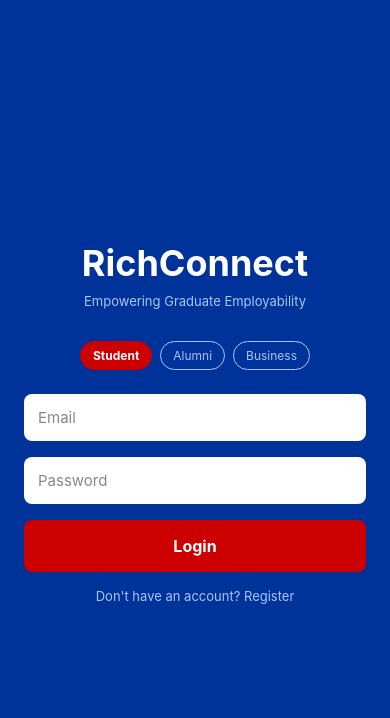
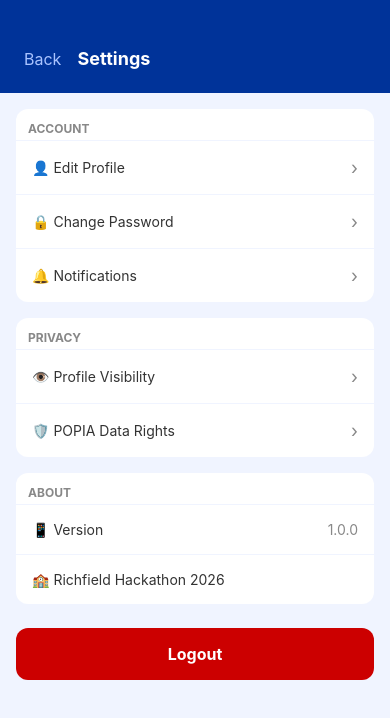
Before and after one commit to 24NgoashengMartin/RichConnect, a React Native app: screen /Settings in a window 390 px wide. Shown: the top 718 px of the page. Built offline with nearby package versions, Linux system fonts and the light colour scheme.

Commit message:
Settings screen, logout, notifications bell, settings icon

```diff
--- a/App.js
+++ b/App.js
@@ -18,6 +18,7 @@ import MessagingScreen from './screens/MessagingScreen';
 import NotificationsScreen from './screens/NotificationsScreen';
 import AlumniVerification from './screens/AlumniVerification';
 import FeedScreen from './screens/FeedScreen';
+import SettingsScreen from './screens/SettingsScreen';
 
 const Stack = createStackNavigator();
 
@@ -42,7 +43,7 @@ function App() {
         <Stack.Screen name="Notifications" component={NotificationsScreen} />
         <Stack.Screen name="AlumniVerification" component={AlumniVerification} />
         <Stack.Screen name="Feed" component={FeedScreen} />
-
+        <Stack.Screen name="Settings" component={SettingsScreen} />
       </Stack.Navigator>
     </NavigationContainer>
   );
--- /dev/null
+++ b/screens/SettingsScreen.js
@@ -0,0 +1,84 @@
+import React from 'react';
+import { View, Text, StyleSheet, TouchableOpacity, Alert } from 'react-native';
+import { signOut } from 'firebase/auth';
+import { auth } from '../firebase';
+
+export default function SettingsScreen({ navigation }) {
+  const handleLogout = async () => {
+    Alert.alert('Logout', 'Are you sure you want to logout?', [
+      { text: 'Cancel', style: 'cancel' },
+      {
+        text: 'Logout', style: 'destructive', onPress: async () => {
+          await signOut(auth);
+          navigation.reset({ index: 0, routes: [{ name: 'Login' }] });
+        }
+      }
+    ]);
+  };
+
+  return (
+    <View style={styles.container}>
+      <View style={styles.header}>
+        <TouchableOpacity onPress={() => navigation.goBack()}><Text style={styles.back}>Back</Text></TouchableOpacity>
+        <Text style={styles.headerTitle}>Settings</Text>
+      </View>
+      <View style={styles.content}>
+        <View style={styles.section}>
+          <Text style={styles.sectionTitle}>Account</Text>
+          <TouchableOpacity style={styles.menuItem}>
+            <Text style={styles.menuText}>👤 Edit Profile</Text>
+            <Text style={styles.arrow}>›</Text>
+          </TouchableOpacity>
+          <TouchableOpacity style={styles.menuItem}>
+            <Text style={styles.menuText}>🔒 Change Password</Text>
+            <Text style={styles.arrow}>›</Text>
+          </TouchableOpacity>
+          <TouchableOpacity style={styles.menuItem}>
+            <Text style={styles.menuText}>🔔 Notifications</Text>
+            <Text style={styles.arrow}>›</Text>
+          </TouchableOpacity>
+        </View>
+        <View style={styles.section}>
+          <Text style={styles.sectionTitle}>Privacy</Text>
+          <TouchableOpacity style={styles.menuItem}>
+            <Text style={styles.menuText}>👁️ Profile Visibility</Text>
+            <Text style={styles.arrow}>›</Text>
+          </TouchableOpacity>
+          <TouchableOpacity style={styles.menuItem}>
+            <Text style={styles.menuText}>🛡️ POPIA Data Rights</Text>
+            <Text style={styles.arrow}>›</Text>
+          </TouchableOpacity>
+        </View>
+        <View style={styles.section}>
+          <Text style={styles.sectionTitle}>About</Text>
+          <View style={styles.menuItem}>
+            <Text style={styles.menuText}>📱 Version</Text>
+            <Text style={styles.menuValue}>1.0.0</Text>
+          </View>
+          <View style={styles.menuItem}>
+            <Text style={styles.menuText}>🏫 Richfield Hackathon 2026</Text>
+          </View>
+        </View>
+        <TouchableOpacity style={styles.logoutBtn} onPress={handleLogout}>
+          <Text style={styles.logoutText}>Logout</Text>
+        </TouchableOpacity>
+      </View>
+    </View>
+  );
+}
+
+const styles = StyleSheet.create({
+  container: { flex: 1, backgroundColor: '#f0f4ff' },
+  header: { backgroundColor: '#003399', padding: 24, paddingTop: 48, flexDirection: 'row', alignItems: 'center', gap: 16 },
+  back: { color: '#aac4ff', fontSize: 16 },
+  headerTitle: { color: '#fff', fontSize: 18, fontWeight: 'bold' },
+  content: { padding: 16 },
+  section: { backgroundColor: '#fff', borderRadius: 12, marginBottom: 16, elevation: 2, overflow: 'hidden' },
+  sectionTitle: { fontSize: 12, fontWeight: 'bold', color: '#888', padding: 12, paddingBottom: 4, textTransform: 'uppercase' },
+  menuItem: { flexDirection: 'row', justifyContent: 'space-between', alignItems: 'center', padding: 16, borderTopWidth: 1, borderTopColor: '#f0f4ff' },
+  menuText: { fontSize: 14, color: '#333' },
+  menuValue: { fontSize: 14, color: '#888' },
+  arrow: { fontSize: 18, color: '#888' },
+  logoutBtn: { backgroundColor: '#CC0000', padding: 16, borderRadius: 12, alignItems: 'center', marginTop: 8 },
+  logoutText: { color: '#fff', fontWeight: 'bold', fontSize: 16 },
+});
--- a/screens/StudentDashboard.js
+++ b/screens/StudentDashboard.js
@@ -9,9 +9,14 @@ export default function StudentDashboard({ navigation }) {
           <Text style={styles.headerTitle}>RichConnect</Text>
           <Text style={styles.headerSub}>Student Dashboard</Text>
         </View>
-        <TouchableOpacity onPress={() => navigation.navigate('Notifications')}>
-          <Text style={styles.bell}>🔔</Text>
-        </TouchableOpacity>
+        <View style={{flexDirection: 'row', gap: 16}}>
+          <TouchableOpacity onPress={() => navigation.navigate('Notifications')}>
+            <Text style={styles.bell}>🔔</Text>
+          </TouchableOpacity>
+          <TouchableOpacity onPress={() => navigation.navigate('Settings')}>
+            <Text style={styles.bell}>⚙️</Text>
+          </TouchableOpacity>
+        </View>
       </View>
       <ScrollView style={styles.feed}>
         <TouchableOpacity style={styles.searchBar} onPress={() => navigation.navigate('Search')}>
```
